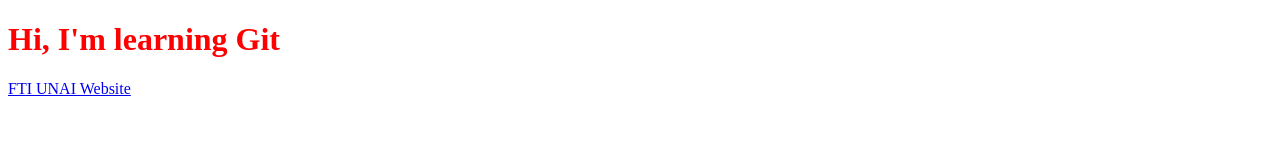
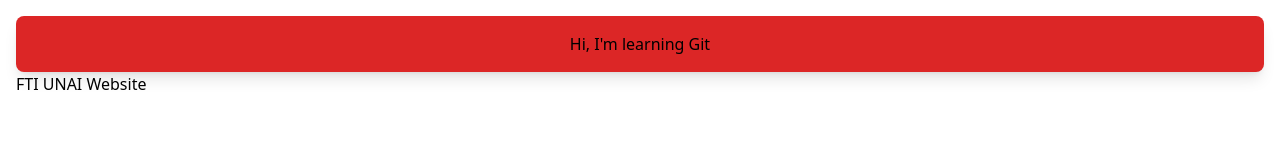
Before and after one commit to BenayaRizkySipayung/benayarizkysipayungwebsite, a plain HTML site: page index.html in a window 1280 px wide. Drawn offline with nearby package versions, Linux system fonts and the light colour scheme.

Commit message:
add container and add styling to the h1

```diff
--- a/index.html
+++ b/index.html
@@ -3,17 +3,15 @@
 <head>
     <meta charset="UTF-8">
     <meta name="viewport" content="width=device-width, initial-scale=1.0">
-    <script srch ="https://cdn.tailwindcss.com"></script>
-    <style>
-        h1 {
-            color: red;
-        }
-    </style>
     <title>Learn Git</title>
+    <script src="https://cdn.tailwindcss.com"></script>
 </head>
 <body>
-    <h1>Hi, I'm learning Git</h1>
+    <div class="container bg-blue-100text-white p-4 mx-auto">
 
-    <a href="https:https://fti.unai.edu">FTI UNAI Website</a>
+        <h1 class="bg-red-600 px-8 py-4 rounded-lg text-center shadow-lg" >Hi, I'm learning Git</h1>
+
+        <a href="hhtps://fti.unai.edu">FTI UNAI Website</a>
+    </div>
 </body>
 </html>
```
